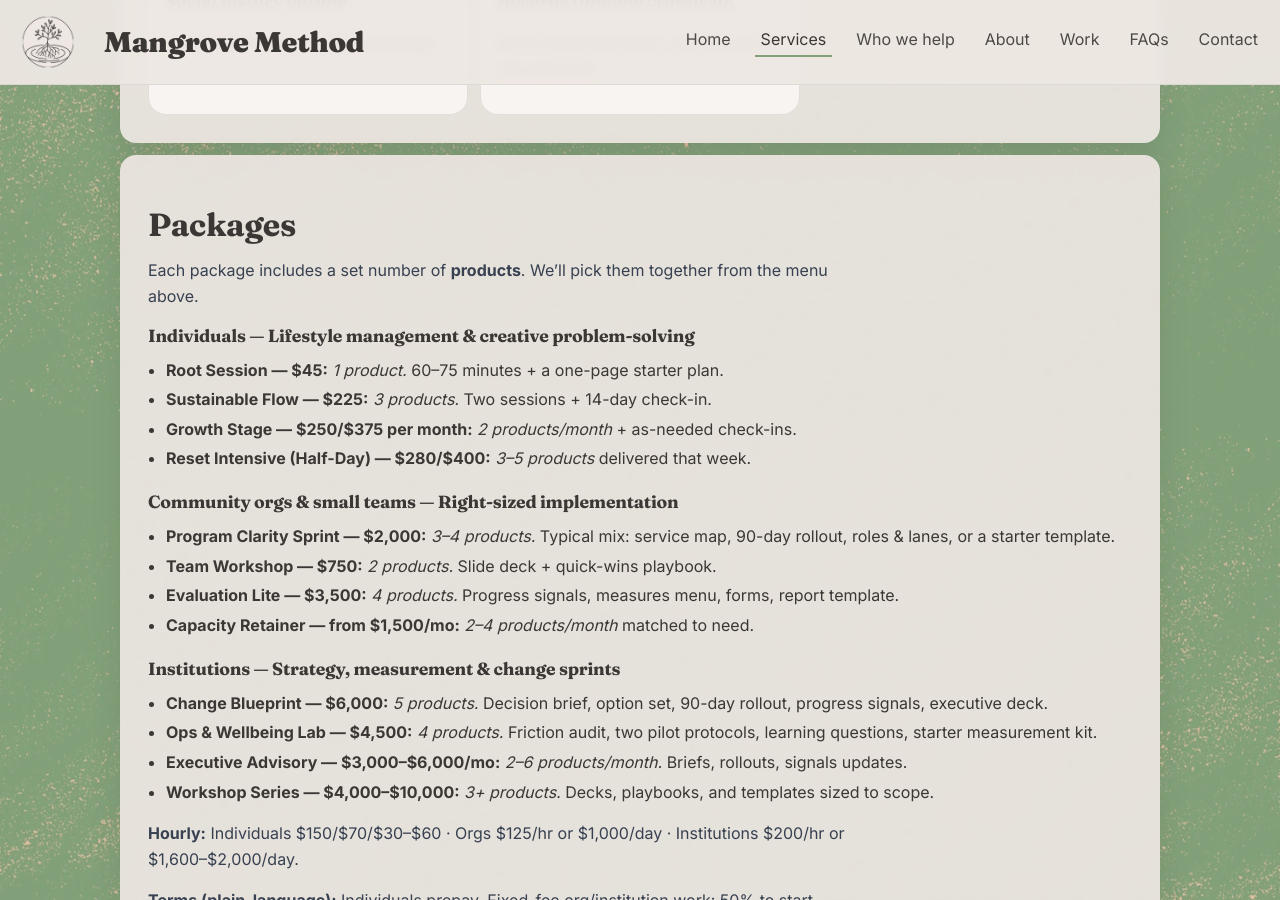
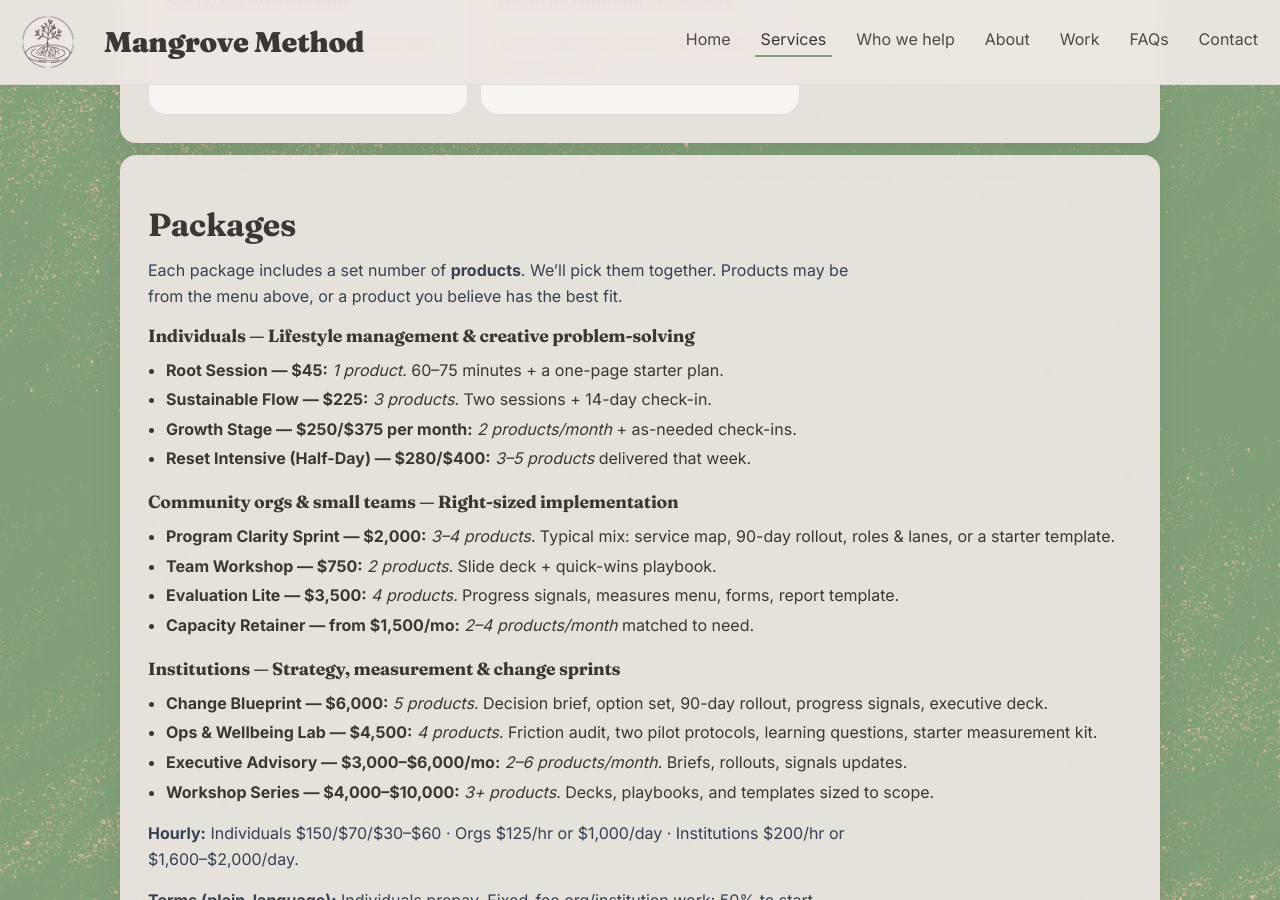
Before and after one commit to elizcurley/github.io, a Jekyll site: the page built from services/index.md, in a window 1280 px wide and 900 px high, scrolled down 2280 px. Built offline with Jekyll 4.4.1, drawn with Linux system fonts in a browser that asks for light colours.

Commit message:
simple language change

```diff
--- a/services/index.md
+++ b/services/index.md
@@ -72,7 +72,7 @@ permalink: /services/
 
 <div class="page-panel" id="packages" style="margin-top:12px">
   <h2>Packages</h2>
-  <p class="sub">Each package includes a set number of <strong>products</strong>. We’ll pick them together from the menu above.</p>
+  <p class="sub">Each package includes a set number of <strong>products</strong>. We’ll pick them together. Products may be from the menu above, or a product you believe has the best fit.</p>
 
   <h3 id="individuals" style="margin-top:10px">Individuals — Lifestyle management & creative problem-solving</h3>
   <ul>
```
